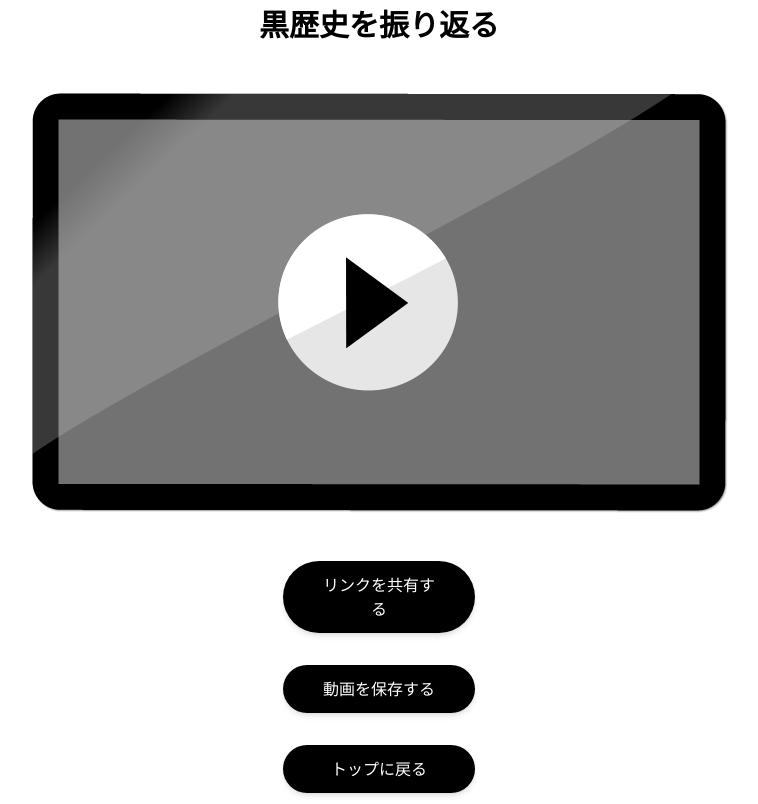
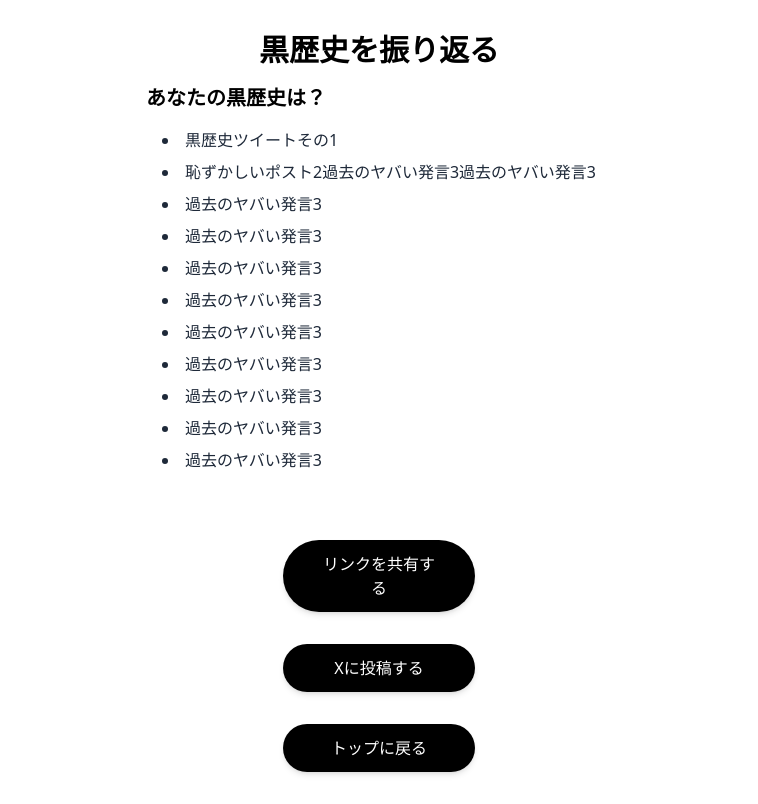
Before and after one commit to kanbigi-vol5-team5/sns-dark-history, a Next.js app in the folder sns-dark-history/: page /movie in a window 1280 px wide. Shown: the whole page, without its empty margins (261-1019 px from the left). Built offline with nearby package versions, Linux system fonts and the light colour scheme.

Commit message:
映画ページのUIを更新し、黒歴史のリストを追加

```diff
--- a/sns-dark-history/src/app/movie/page.tsx
+++ b/sns-dark-history/src/app/movie/page.tsx
@@ -3,21 +3,42 @@ import Link from "next/link";
 export const metadata = {
   title: "SNS | movie",
 };
+const texts = [
+  "黒歴史ツイートその1",
+  "恥ずかしいポスト2過去のヤバい発言3過去のヤバい発言3",
+  "過去のヤバい発言3",
+  "過去のヤバい発言3",
+  "過去のヤバい発言3",
+  "過去のヤバい発言3",
+  "過去のヤバい発言3",
+  "過去のヤバい発言3",
+  ,
+  "過去のヤバい発言3",
+  "過去のヤバい発言3",
+  "過去のヤバい発言3",
+];
 
 export default function Page() {
   return (
     <>
-      <div className="h-screen flex items-center justify-center flex-col">
+      <div className="m-8 flex items-center justify-center flex-col">
         <h1 className="text-3xl font-bold">黒歴史を振り返る</h1>
-        <div className="items-center justify-center flex flex-col mt-12">
-          <img src="/img/movie_player.png"></img>
+        <div className="p-4 max-w-2xl mx-auto">
+          <h1 className="text-xl font-bold">あなたの黒歴史は？</h1>
+          <ul className="list-disc list-inside bg-white p-4 rounded-md">
+            {texts.map((text, index) => (
+              <li key={index} className="text-gray-800 mb-2">
+                {text}
+              </li>
+            ))}
+          </ul>
         </div>
         <div className="items-center justify-center flex flex-col">
-          <button className="mt-12 px-9 py-3 w-48 bg-black text-white rounded-full shadow-md hover:bg-red-600">
+          <button className="mt-7 px-9 py-3 w-48 bg-black text-white rounded-full shadow-md hover:bg-red-600">
             リンクを共有する
           </button>
           <button className="mt-8 px-9 py-3 w-48 bg-black text-white rounded-full shadow-md hover:bg-red-600">
-            動画を保存する
+            Xに投稿する
           </button>
           <Link href="/">
             <button className="mt-8 px-9 py-3 w-48 bg-black text-white rounded-full shadow-md hover:bg-red-600">
--- a/sns-dark-history/src/app/result/page.tsx
+++ b/sns-dark-history/src/app/result/page.tsx
@@ -16,8 +16,8 @@ export default function Page() {
         </div>
         <div className="items-center justify-center flex flex-col">
           <Link href="/movie">
-            <button className="mt-12 px-9 py-3 w-52 bg-black text-white rounded-full shadow-md hover:bg-red-600">
-              黒歴史をさらしていく
+            <button className="mt-12 px-9 py-3 w-48 bg-black text-white rounded-full shadow-md hover:bg-red-600">
+              黒歴史を振り返る
             </button>
           </Link>
           <Link href="/">
```
